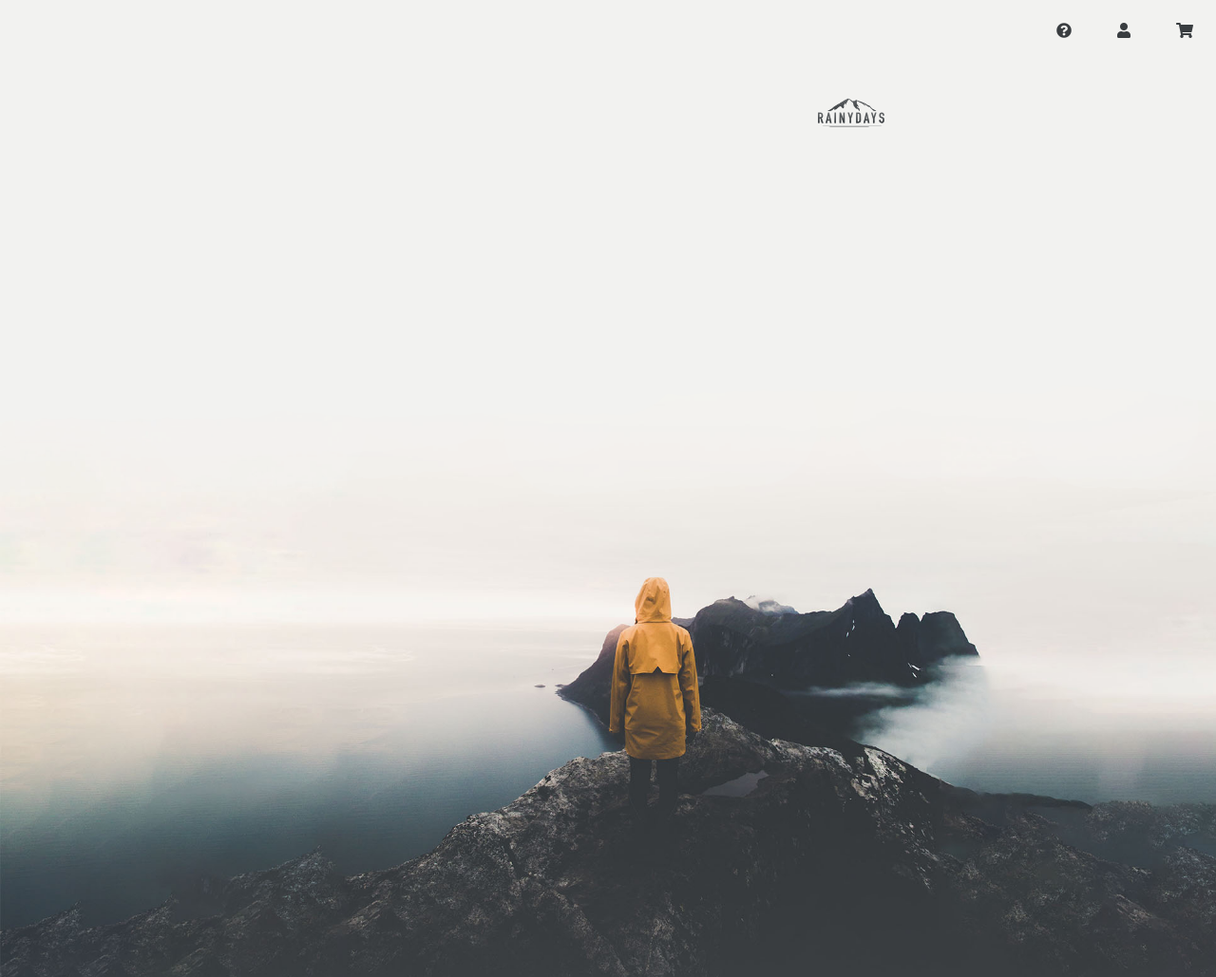
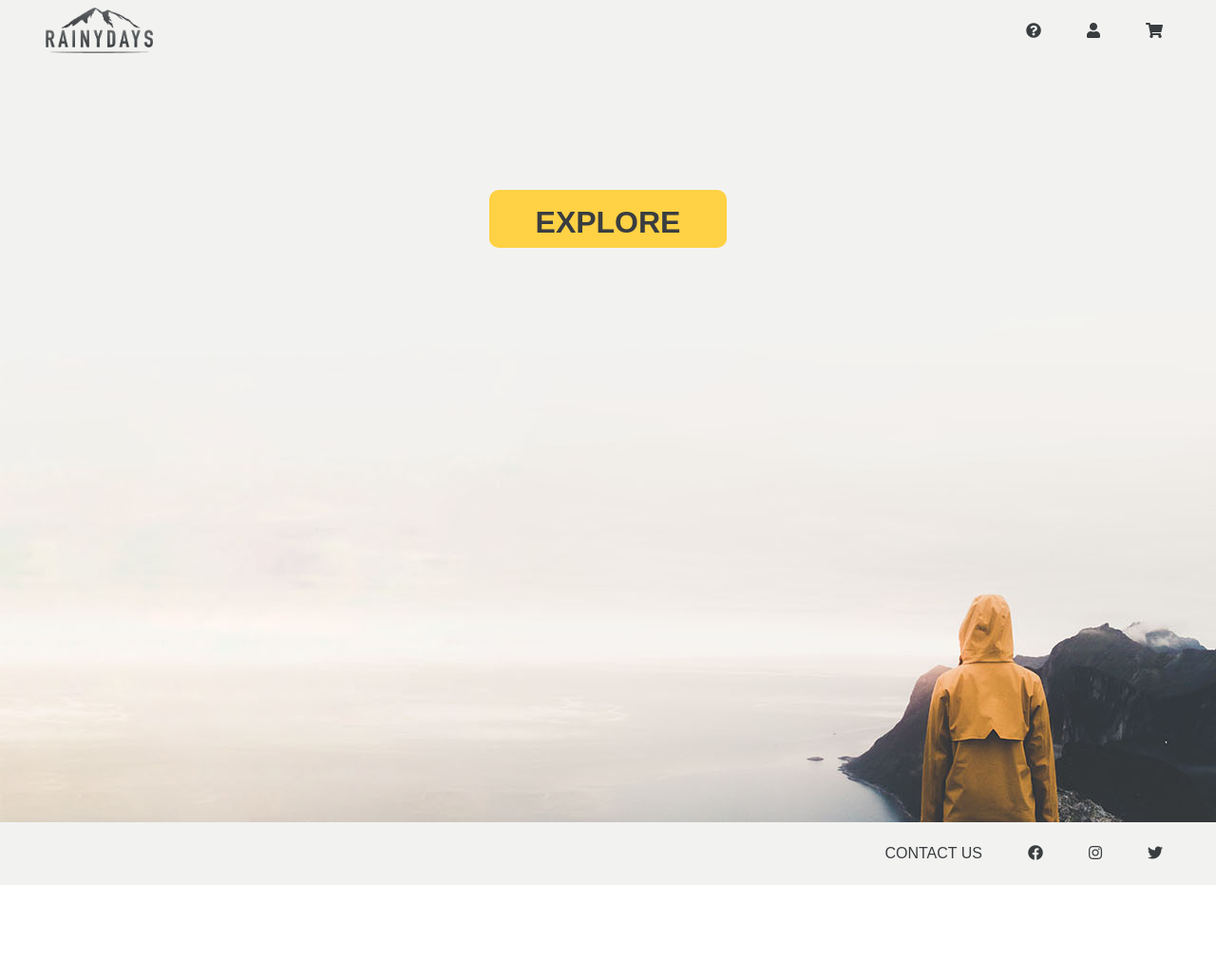
Before and after one commit to Noroff-FEU-Assignments/cross-course-project-donnybrilliant, a plain HTML site: page index.html in a window 1280 px wide. Shown: the top 1029 px of the page at 95% size. After the commit the page ends 932 px from the top, so only its background shows below. Drawn offline with Linux system fonts and the light colour scheme; a web font is replaced by a local one.

Commit message:
Add button

```diff
--- a/css/style.css
+++ b/css/style.css
@@ -9,6 +9,7 @@
 
 body {
   font-family: "DIN 1451 Std", sans-serif;
+  color: #393d40;
 }
 
 nav {
@@ -16,26 +17,57 @@ nav {
   display: flex;
   flex-flow: row wrap;
   justify-content: flex-end;
+  padding-right: 2rem;
 }
 
 nav a {
   display: block;
   padding: 1.5em;
+}
+
+nav a:hover {
+  color: #f2a679;
+}
+
+a {
   color: #393d40;
 }
 
-#logo {
-  display: flex;
-  align-items: center;
-  width: 30vw;
+header img {
+  position: absolute;
+  top: 0.5rem;
+  left: 1rem;
+  max-height: 3rem;
+  padding-left: 2rem;
+}
+
+header img:hover {
+  opacity: 0.6;
 }
 
 main {
-  min-width: 100%;
-  height: 100vh;
+  max-width: 100%;
+  min-height: 100vh;
   background: url("../images/background.png");
   background-repeat: no-repeat;
-  background-size: cover;
+  background-size: auto;
+}
+
+.button {
+  background-color: #ffd144;
+  width: 250px;
+  padding: 1rem 1rem 0.5rem 1rem;
+  text-align: center;
+  display: inline-block;
+  position: absolute;
+  top: 200px;
+  left: calc(50% - 125px);
+  cursor: pointer;
+  border-radius: 10px;
+}
+
+.button:hover {
+  background-color: #f2a679;
 }
 
 section {
@@ -47,6 +79,7 @@ footer {
   flex-flow: row;
   min-height: 4rem;
   justify-content: flex-end;
+  padding-right: 2rem;
 }
 
 footer a {
--- a/index.html
+++ b/index.html
@@ -11,16 +11,18 @@
 </head>
 <body>
   <header>
+    <a href="#">
+      <img src="images/logo.png" alt="RAINYDAYS Home">
+    </a>
     <nav>
-      <a id="logo" href="#">
-        <img src="images/logo.svg" alt="RAINYDAYS Home">
-      </a>
+
       <a href="#help"><i class="fas fa-question-circle"></i></a>
       <a href="#profile"><i class="fas fa-user"></i></a>
       <a href="#cart"><i class="fas fa-shopping-cart"></i></a>
     </nav>
   </header>
   <main>
+    <a href="#products" class="button"><h1>EXPLORE</h1></a>
     <section>
 
     </section>
```
Also changed, not shown: images/logo.png (added).
